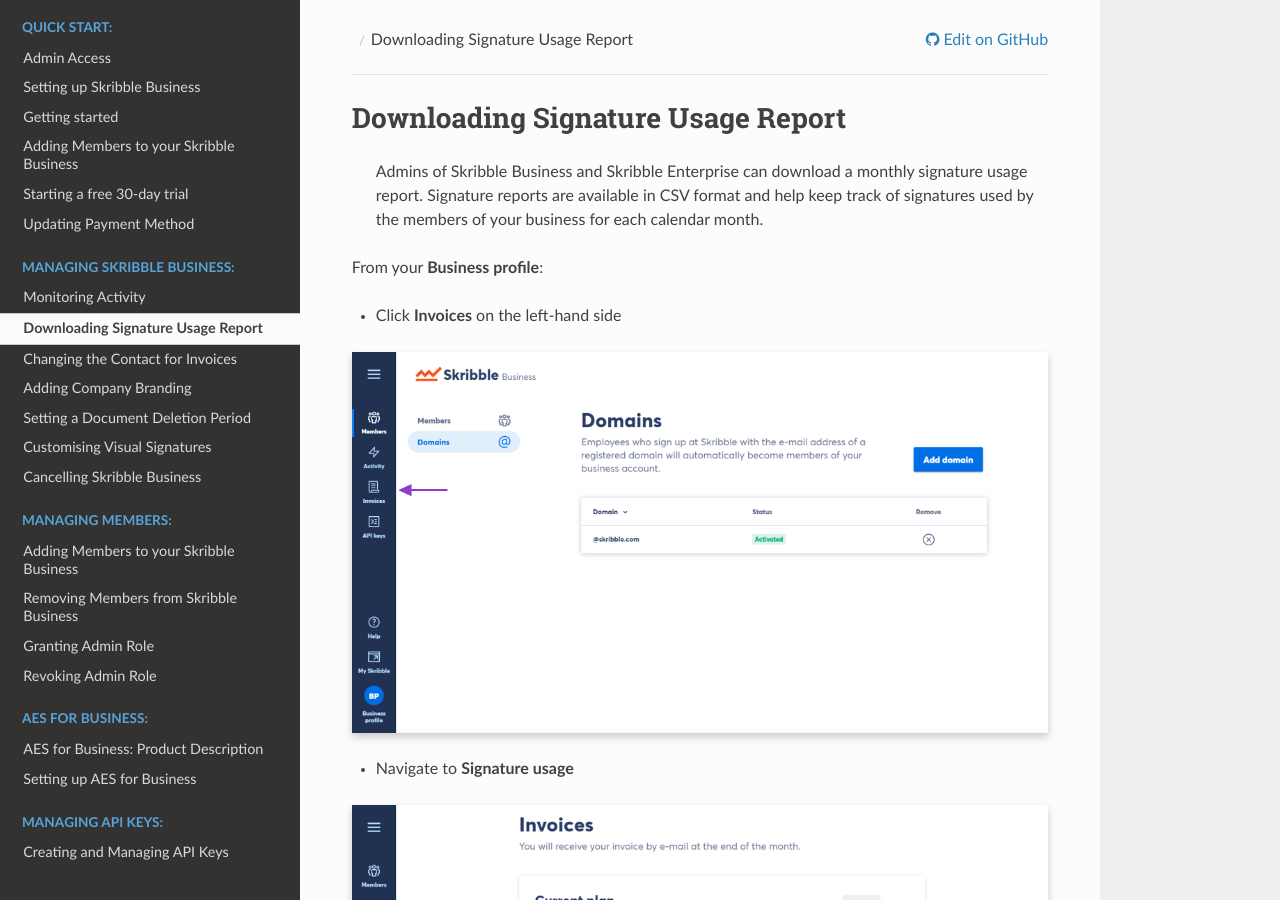
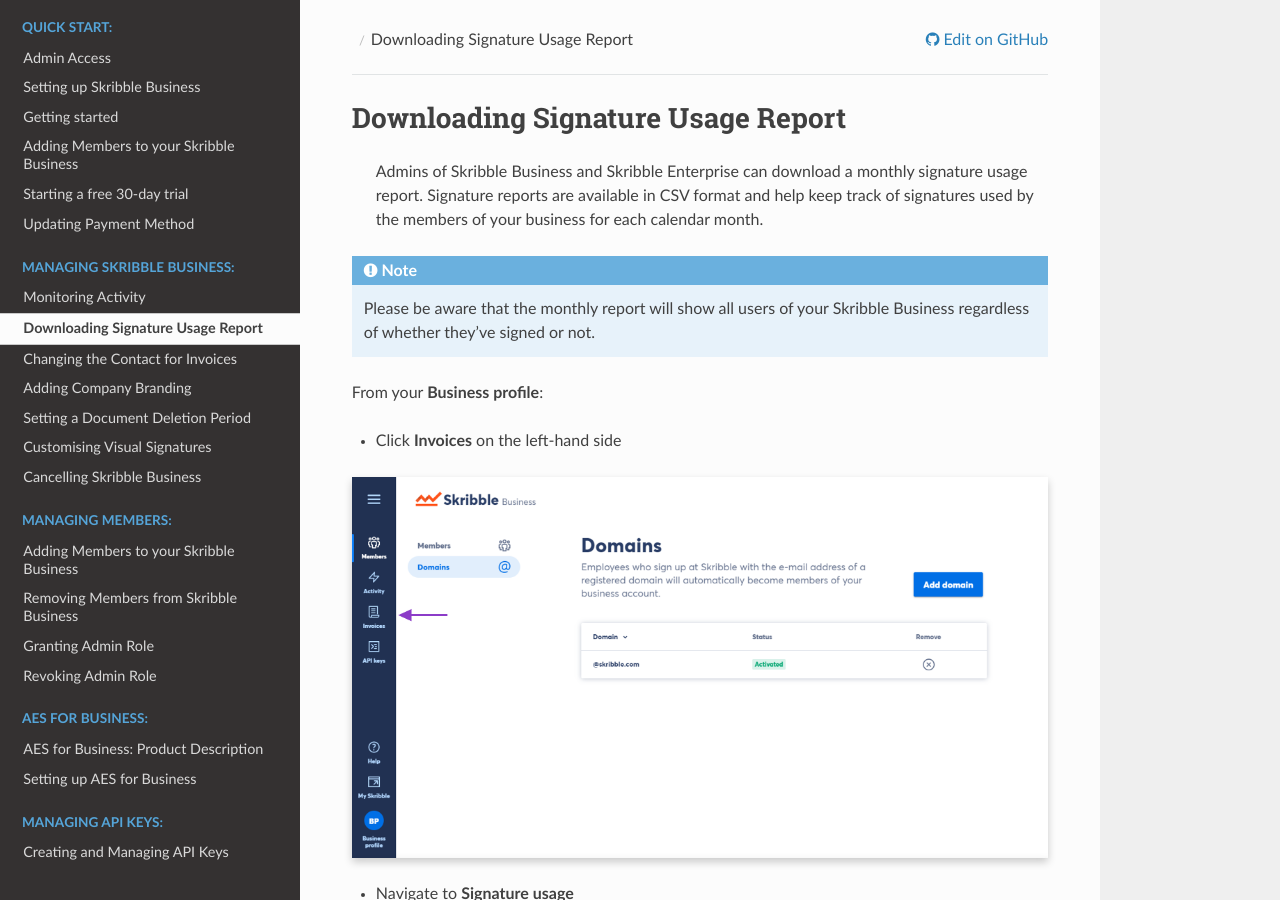
Before and after one commit to matthieu-bt/business-guide, a Sphinx documentation site: the page built from source/account/signatureusage.rst, in a window 1280 px wide and 900 px high. Built offline with Sphinx 7.4.7 and the Read the Docs theme 2.0.0, drawn with Linux system fonts in a browser that asks for light colours.

Commit message:
Note added

```diff
--- a/source/account/signatureusage.rst
+++ b/source/account/signatureusage.rst
@@ -5,6 +5,10 @@
 ==================================
 
   Admins of Skribble Business and Skribble Enterprise can download a monthly signature usage report. Signature reports are available in CSV format and help keep track of signatures used by the members of your business for each calendar month.
+
+.. NOTE::
+  Please be aware that the monthly report will show all users of your Skribble Business regardless of whether they've signed or not.
+
 
 From your **Business profile**:
 
```
